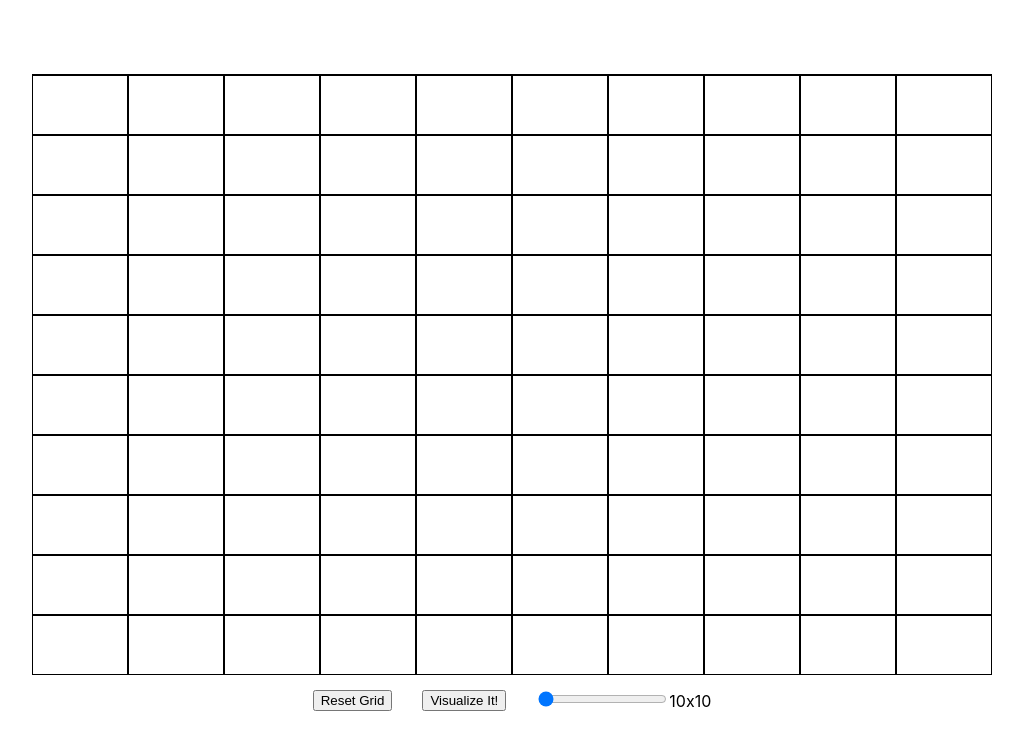
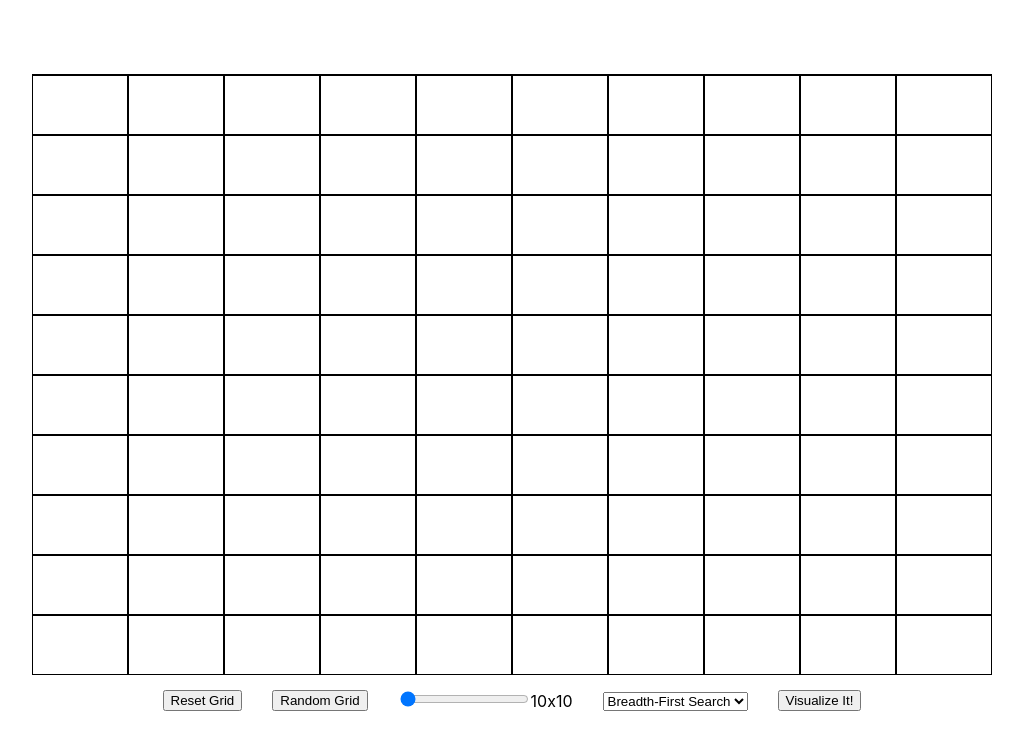
Before and after one commit to ASong5/Pathfinding-Visualizer, a React (Create React App) app: page / in a window 1280 px wide. Shown: the top 750 px of the page, without its empty margins (128-1151 px from the left). Built offline with nearby package versions, Linux system fonts and the light colour scheme.

Commit message:
implemented DFS and grid randomizer; fixed some bugs relating to state changes with menu buttons

```diff
--- a/src/Grid.js
+++ b/src/Grid.js
@@ -1,9 +1,10 @@
 import React, { useEffect, useState } from "react";
 import Node from "./Node";
-import { execBFS } from "./utils/algorithms";
+import { execBFS, execDFS } from "./utils/algorithms";
 import "./Grid.css";
 
 const DEFAULT_GRID_SIZE = 10;
+const MAX_GRID_SIZE = 50;
 
 const createEmptyGrid = (gridSize) => {
   const grid = [];
@@ -52,6 +53,7 @@ export const Grid = () => {
   const [startNode, setStartNode] = useState(null);
   const [endNode, setEndNode] = useState(null);
   const [algoFinished, setAlgoFinished] = useState(false);
+  const [algo, setAlgo] = useState("bfs");
 
   useEffect(() => {
     let newGridProps = resizeGrid(grid, gridSize);
@@ -120,17 +122,73 @@ export const Grid = () => {
     setEndNode(null);
   };
 
+  const handleAlgoChange = (e) => {
+    setAlgo(e.target.value);
+    const newGrid = [...grid];
+    for (let row of newGrid) {
+      for (let node of row) {
+        node.isVisited = false;
+        node.isShortest = false;
+      }
+    }
+    setAlgoFinished(false);
+  };
+
   const changeGridSize = (e) => {
     setGridSize(parseInt(e.target.value));
   };
 
+  const randomizeGrid = () => {
+    const newGrid = createEmptyGrid(gridSize);
+
+    const startX = Math.round(Math.random() * (gridSize - 1));
+    const startY = Math.round(Math.random() * (gridSize - 1));
+    let endX = Math.round(Math.random() * (gridSize - 1));
+    let endY = Math.round(Math.random() * (gridSize - 1));
+
+    while (JSON.stringify([startX, startY]) === JSON.stringify([endX, endY])) {
+      endX = Math.round(Math.random() * (gridSize - 1));
+      endY = Math.round(Math.random() * (gridSize - 1));
+    }
+
+    newGrid[startX][startY].isStart = true;
+    newGrid[endX][endY].isEnd = true;
+
+    for (let row = 0; row < gridSize; row++) {
+      for (let col = 0; col < gridSize; col++) {
+        if (!newGrid[row][col].isStart && !newGrid[row][col].isEnd) {
+          if (Math.random() <= Math.random()) {
+            newGrid[row][col].isWall = true;
+          }
+        }
+      }
+    }
+    setStartNode([startX, startY]);
+    setEndNode([endX, endY]);
+    setGrid(newGrid);
+  };
+
   const execAlgo = async () => {
     if (!algoFinished) {
-      let visited = execBFS(grid, gridSize, startNode, endNode);
-      if (visited === null) alert("no path");
-      else {
-        await visualizeVisited(visited);
-        setAlgoFinished(true);
+      let visited = [];
+      switch (algo) {
+        case "bfs":
+          visited = execBFS(grid, gridSize, startNode, endNode);
+          if (!visited) alert("no path");
+          else {
+            await visualizeVisited(visited);
+            setAlgoFinished(true);
+          }
+          break;
+
+        case "dfs":
+          if (!execDFS(grid, gridSize, startNode, endNode, visited))
+            alert("No Path");
+          else {
+            await visualizeVisited(visited);
+            setAlgoFinished(true);
+          }
+          break;
       }
     }
   };
@@ -141,7 +199,8 @@ export const Grid = () => {
         setTimeout(() => {
           setGrid((prevGrid) => {
             const newGrid = [...prevGrid];
-            newGrid[node[0]][node[1]].isVisited = true;
+            if (algo === "dfs") newGrid[node[0]][node[1]].isShortest = true;
+            else newGrid[node[0]][node[1]].isVisited = true;
             return newGrid;
           });
           if (index === visited.length - 1) {
@@ -153,6 +212,10 @@ export const Grid = () => {
   };
 
   const visualizeShortestPath = () => {
+    if (algo === "dfs") {
+      setAlgoFinished(false);
+      return;
+    }
     let currentNode = endNode;
     const path = [];
 
@@ -211,7 +274,7 @@ export const Grid = () => {
           <button onClick={handleResetGrid}>Reset Grid</button>
         </div>
         <div>
-          <button onClick={execAlgo}>Visualize It!</button>
+          <button onClick={randomizeGrid}>Random Grid</button>
         </div>
         <div>
           <input
@@ -219,13 +282,22 @@ export const Grid = () => {
             id="size_slider"
             type="range"
             min={DEFAULT_GRID_SIZE}
-            max="30"
+            max={MAX_GRID_SIZE}
             defaultValue={DEFAULT_GRID_SIZE}
           />
           <label htmlFor="size_slider">
             {gridSize}x{gridSize}
           </label>
         </div>
+        <div>
+          <select name="algo" id="algo" onChange={handleAlgoChange}>
+            <option value="bfs">Breadth-First Search</option>
+            <option value="dfs">Depth-First Search</option>
+          </select>
+        </div>
+        <div>
+          <button onClick={execAlgo}>Visualize It!</button>
+        </div>
       </div>
     </div>
   );
--- a/src/Node.js
+++ b/src/Node.js
@@ -18,7 +18,13 @@ const Node = (props) => {
   else if (isWall) classes += " wall";
   else {
     classes +=
-      isVisited && isShortest ? " shortest" : isVisited ? " visited" : "";
+      isVisited && isShortest
+        ? " shortest"
+        : isVisited
+        ? " visited"
+        : isShortest
+        ? " shortest"
+        : "";
   }
 
   return (
--- a/src/utils/algorithms.js
+++ b/src/utils/algorithms.js
@@ -5,6 +5,16 @@ const isVisited = (visited, neighbour) => {
     }
   }
   return false;
+};
+
+const getNeighbours = (node, gridSize) => {
+  let neighbours = [];
+  if (node[1] + 1 < gridSize) neighbours.push([node[0], node[1] + 1]);
+  if (node[0] - 1 >= 0) neighbours.push([node[0] - 1, node[1]]);
+  if (node[0] + 1 < gridSize) neighbours.push([node[0] + 1, node[1]]);
+  if (node[1] - 1 >= 0) neighbours.push([node[0], node[1] - 1]);
+
+  return neighbours;
 };
 
 export const execBFS = (grid, gridLength, startNode, endNode) => {
@@ -22,15 +32,9 @@ export const execBFS = (grid, gridLength, startNode, endNode) => {
     let currNode = queue.shift();
     if (JSON.stringify(currNode) === JSON.stringify(endNode)) return visited;
 
-    let neighbours = [
-      [currNode[0] + 1, currNode[1]],
-      [currNode[0] - 1, currNode[1]],
-      [currNode[0], currNode[1] + 1],
-      [currNode[0], currNode[1] - 1],
-    ];
+    let neighbours = getNeighbours(currNode, gridLength);
 
     neighbours.forEach((neighbour) => {
-      if ((neighbour[0] >= 0 && neighbour[1] >= 0) && (neighbour[0] < gridLength && neighbour[1] < gridLength)) {
       if (
         !isVisited(visited, neighbour) &&
         !grid[neighbour[0]][neighbour[1]].isWall
@@ -39,8 +43,29 @@ export const execBFS = (grid, gridLength, startNode, endNode) => {
         visited.push(neighbour);
         grid[neighbour[0]][neighbour[1]].parent = currNode;
       }
-      }
     });
   }
-  return null;
+  return false;
 };
+
+export const execDFS = (grid, gridLength, currNode, endNode, visited) => {
+  if (JSON.stringify(currNode) === JSON.stringify(endNode)) {
+    return true;
+  }
+
+  visited.push(currNode);
+
+  let neighbours = getNeighbours(currNode, gridLength);
+
+  for (let neighbour of neighbours) {
+    if (
+      !isVisited(visited, neighbour) &&
+      !grid[neighbour[0]][neighbour[1]].isWall
+    ) {
+      if (execDFS(grid, gridLength, neighbour, endNode, visited)) {
+        return true;
+      }
+    }
+  }
+  return false;
+};
```
Lines whose indentation alone changed are shown as unchanged.
